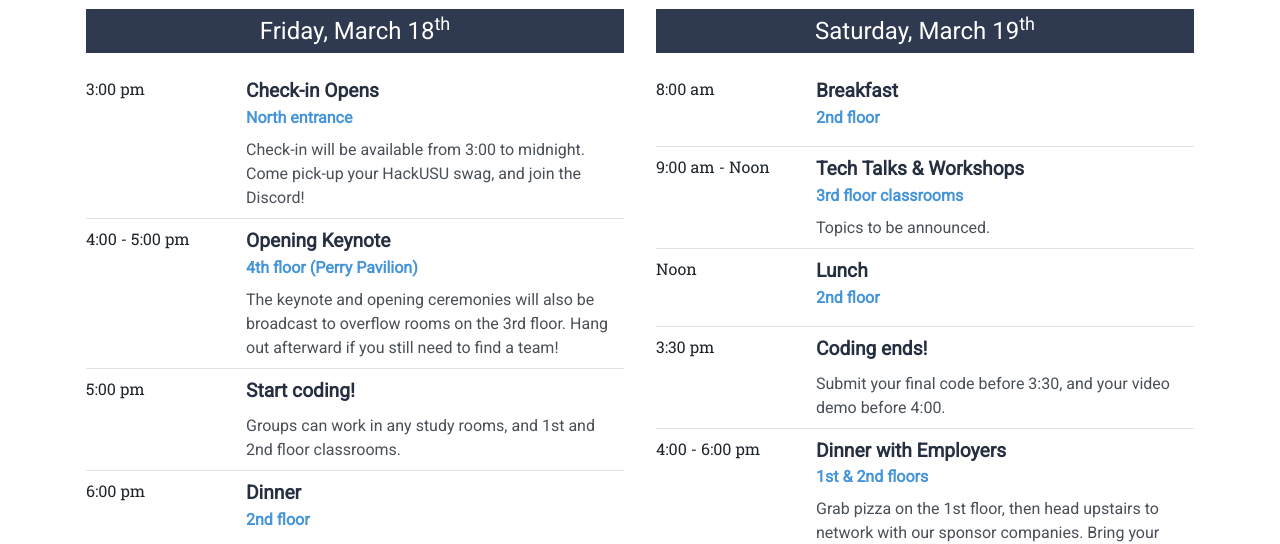
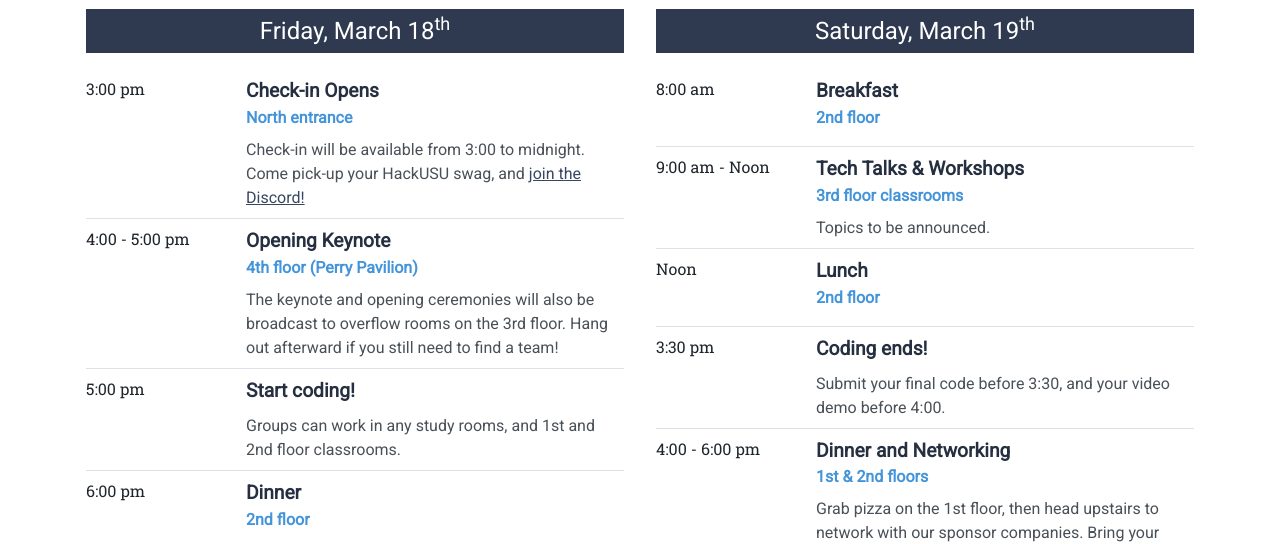
Before and after one commit to despaintroy/hack-usu-site-2022, a React (Create React App) app: page / in a window 1280 px wide. Shown: the part 4400-4944 px from the top of the page. Built offline with nearby package versions, Linux system fonts and the light colour scheme.

Commit message:
Add discord link in schedule

```diff
--- a/src/ts/containers/Schedule/scheduleContent.ts
+++ b/src/ts/containers/Schedule/scheduleContent.tsx
@@ -1,8 +1,12 @@
+import React from 'react'
+
+import { DISCORD_LINK } from 'ts/utils/constants'
+
 export interface ScheduleData {
 	time: string
 	title: string
 	location?: string
-	details?: string
+	details?: string | React.ReactElement
 }
 
 export const friSchedule: ScheduleData[] = [
@@ -10,8 +14,15 @@
 		time: '3:00 pm',
 		title: 'Check-in Opens',
 		location: 'North entrance',
-		details:
-			'Check-in will be available from 3:00 to midnight. Come pick-up your HackUSU swag, and join the Discord!',
+		details: (
+			<>
+				Check-in will be available from 3:00 to midnight. Come pick-up your
+				HackUSU swag, and{' '}
+				<a href={DISCORD_LINK} target='_blank' rel='noreferrer'>
+					join the Discord!
+				</a>
+			</>
+		),
 	},
 	{
 		time: '4:00 - 5:00 pm',
@@ -69,7 +80,7 @@
 	},
 	{
 		time: '4:00 - 6:00 pm',
-		title: 'Dinner with Employers',
+		title: 'Dinner and Networking',
 		location: '1st & 2nd floors',
 		details:
 			'Grab pizza on the 1st floor, then head upstairs to network with our sponsor companies. Bring your resume!',
```
